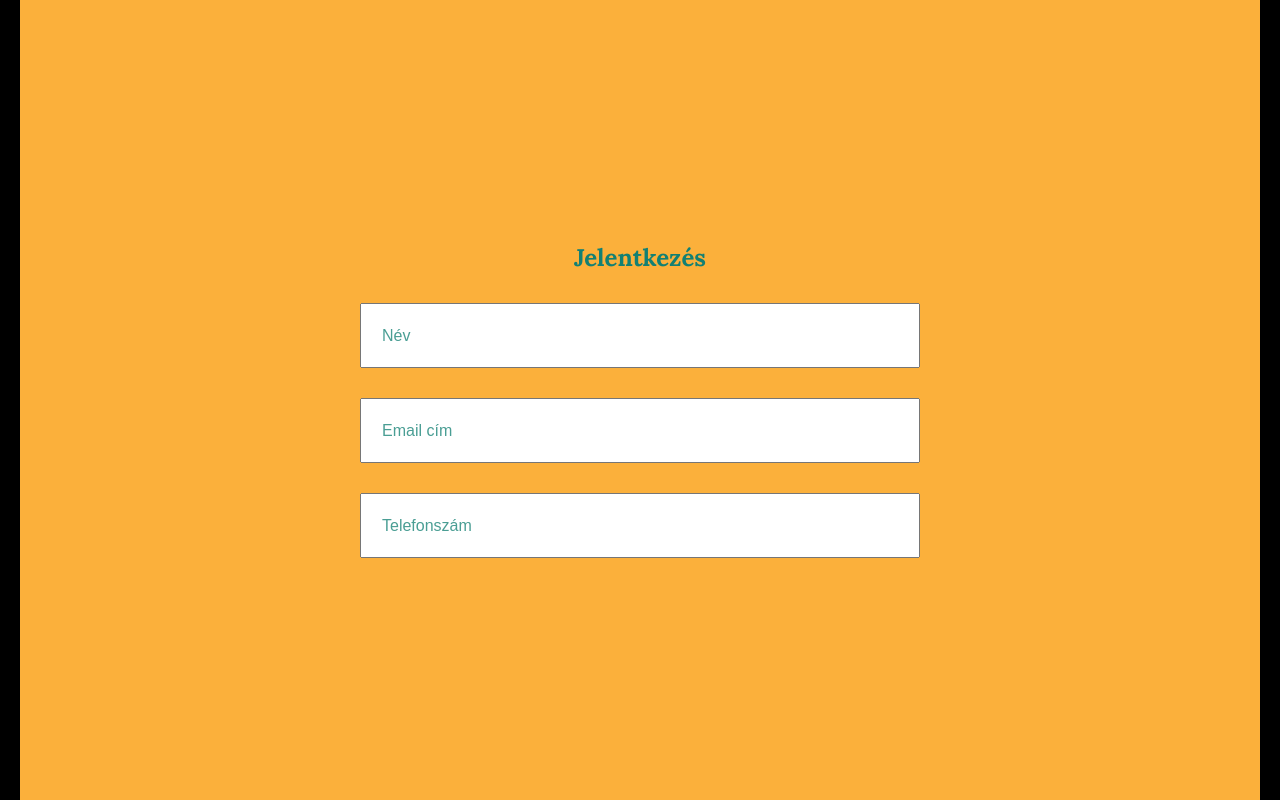
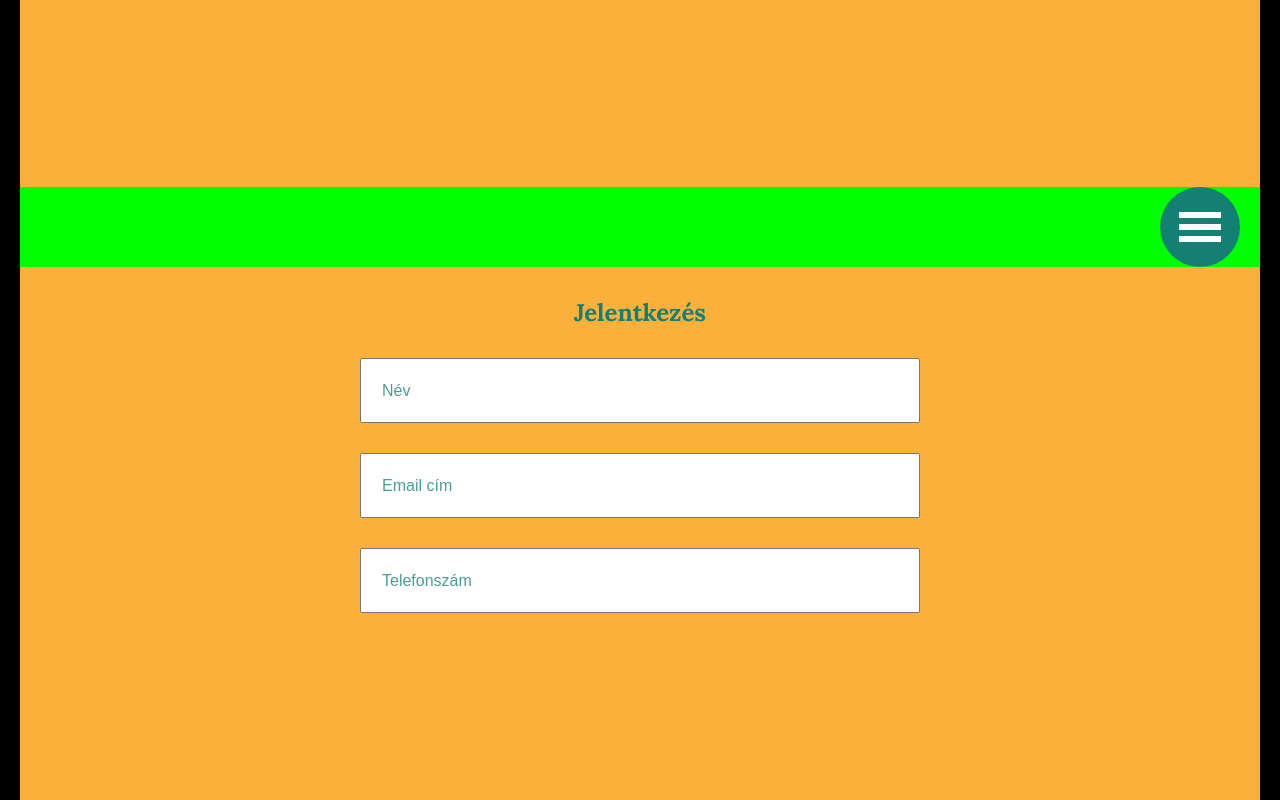
Before and after one commit to fg5002/sitebuild1, a plain HTML site: page index.html in a window 1280 px wide. Drawn offline with Linux system fonts and the light colour scheme.

Commit message:
Automatic commit

```diff
--- a/index.html
+++ b/index.html
@@ -10,6 +10,13 @@
 </head>
 <body>
     <div class="main">
+        <div class="hamcontainer">
+            <div class="hamburger">
+                <div></div>
+                <div></div>
+                <div></div>
+            </div>
+        </div>
         <h1>Jelentkezés</h1>
         <input type="text" placeholder="Név"/>
         <input type="text" placeholder="Email cím"/>
--- a/src/style.scss
+++ b/src/style.scss
@@ -30,6 +30,33 @@ body {
             flex-direction: column;
             gap: 30px;
             font-size: 2rem;
+            .hamcontainer{
+                align-self: stretch;
+                display: flex;
+                justify-content: flex-end;
+                align-items: flex-end;
+                background-color: lime;
+                .hamburger{
+                    background: $hamburger-color;
+                    border-radius: 50%;
+                    height: 80px;
+                    width: 80px;
+                    /*position: absolute;
+                    top: 20px;
+                    right: 20px;*/
+                    margin-right: 20px;;
+                    display: flex;
+                    justify-content: center;
+                    align-items: center;
+                    flex-direction: column;
+                    gap: 6px;
+                        div {
+                            width: 42px;
+                            height: 6px;
+                            background:#fff;
+                        }
+                }
+            }
             h1{
                 color: $text-color;
                 font-size: 1.5rem;;
```
Also changed, not shown: out/style.css, 2 other files.
